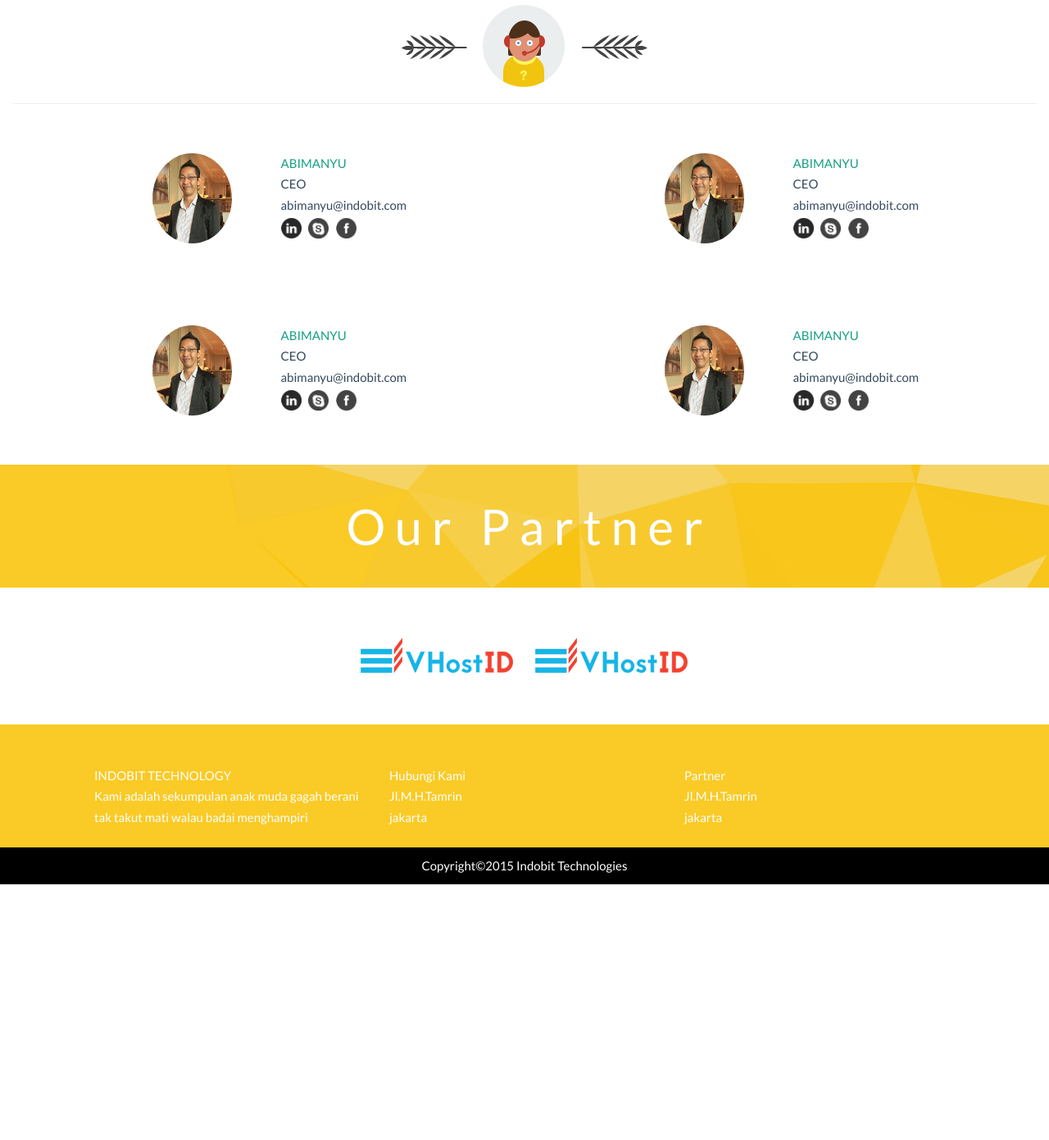
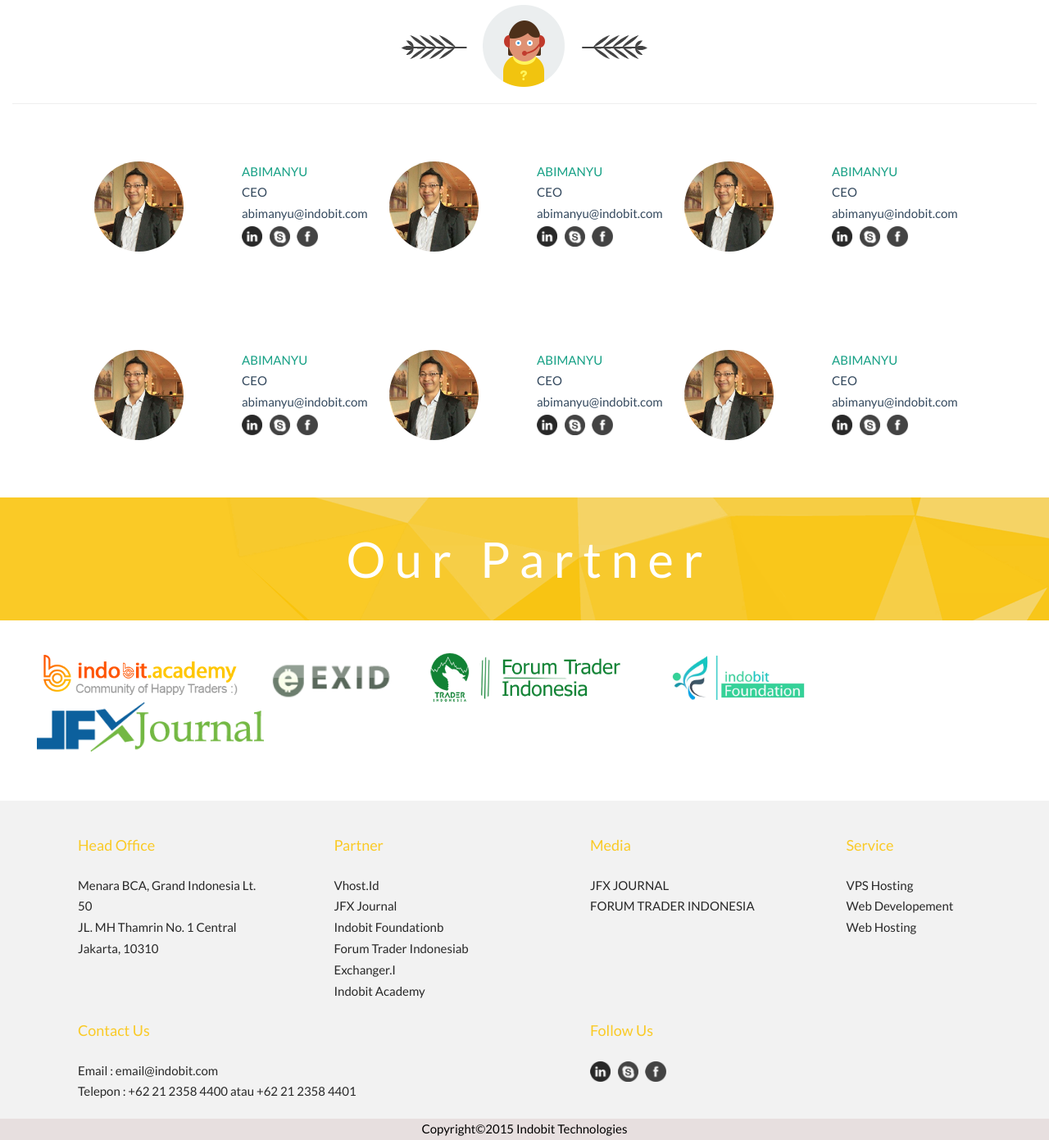
Before and after one commit to triakasah/biodata, a PHP site: page / in a window 1280 px wide. Shown: the part 484-1875 px from the top of the page at 82% size. Before the commit the page ends 1563 px from the top, so only its background shows below. Run offline with PHP 8.4, Linux system fonts and the light colour scheme.

Commit message:
barulagi

```diff
--- a/index.php
+++ b/index.php
@@ -57,8 +57,8 @@
         padding: 10px 100px;
         }
         .background2{
-        background: #34495E !important;
-        color: white;
+        background: #f2f2f2 !important;
+        /*color: white;*/
         /*padding: 10px 100px;*/
         }
         .font{
@@ -69,15 +69,40 @@
         }
         .font2{
         font-size: 15px;
-        color: white;
+        color: #282828;
         }
         .font1{
         font-size: 15px;
-        color: white;
+        color: black;
+        }
+        .font3{
+        color: #faca26;
         }
         .background3{
         background-image: url(images/assets/triangle.png);
-
+        }
+        .right{
+        padding: 10px 100px;
+        }
+        .tinggi{
+        height: 60px;
+        margin-left: 30px;
+        }
+        .top-bottom{
+        margin-top: 40px;
+        padding-left: 80px;
+        margin-bottom: 20px;
+        }
+        .top-bottom2{
+        padding-left: 80px;
+        margin-bottom: 20px;
+        }
+        .padding{
+        padding-left: 80px;
+        margin-bottom: 20px;
+        }
+        .background4{
+        background-color: #e7dfdf;
         }
         </style>
         <!-- HTML5 Shim and Respond.js IE8 support of HTML5 elements and media queries -->
@@ -119,18 +144,11 @@
             <hr>
             <legend></legend>
         </div>
-        <div class="col-xs-12 col-sm-12 col-md-12 col-lg-12 partner">
-
-            <div class="col-xs-3 col-sm-3 col-md-3 col-lg-3">
-                <div class="col-xs-12 col-sm-12 col-md-12 col-lg-12">
-                    <div class="col-xs-6 col-sm-6 col-md-6 col-lg-6">
-                    </div>
-                    <div class="col-xs-6 col-sm-6 col-md-6 col-lg-6">
+        <div class="col-xs-12 col-sm-12 col-md-12 col-lg-12 partner right">
+            <div class="col-xs-2 col-sm-2 col-md-2 col-lg-2">
                 <img src="images/bg.png" class="img-responsive bulat" alt="Image">
             </div>
-                </div>
-            </div>
-            <div class="col-xs-3 col-sm-3 col-md-3 col-lg-3 fontb">
+            <div class="col-xs-2 col-sm-2 col-md-2 col-lg-2 fontb">
                 <a href="#">ABIMANYU</a><br>
                 CEO<br>
                 abimanyu@indobit.com<br>
@@ -138,16 +156,21 @@
                 <img src="images/assets/skype.png" class="icon" alt="Image"> &nbsp
                 <img src="images/assets/fb.png" class="icon" alt="Image">
             </div>
-            <div class="col-xs-3 col-sm-3 col-md-3 col-lg-3">
-                <div class="col-xs-12 col-sm-12 col-md-12 col-lg-12">
-                    <div class="col-xs-6 col-sm-6 col-md-6 col-lg-6">
-                    </div>
-                    <div class="col-xs-6 col-sm-6 col-md-6 col-lg-6">
+            <div class="col-xs-2 col-sm-2 col-md-2 col-lg-2">
                 <img src="images/bg.png" class="img-responsive bulat" alt="Image">
             </div>
+            <div class="col-xs-2 col-sm-2 col-md-2 col-lg-2 fontb">
+                <a href="#">ABIMANYU</a><br>
+                CEO<br>
+                abimanyu@indobit.com<br>
+                <img src="images/assets/linkedin.png" class="icon" alt="Image"> &nbsp
+                <img src="images/assets/skype.png" class="icon" alt="Image"> &nbsp
+                <img src="images/assets/fb.png" class="icon" alt="Image">
             </div>
+            <div class="col-xs-2 col-sm-2 col-md-2 col-lg-2">
+                <img src="images/bg.png" class="img-responsive bulat" alt="Image">
             </div>
-            <div class="col-xs-3 col-sm-3 col-md-3 col-lg-3 fontb">
+            <div class="col-xs-2 col-sm-2 col-md-2 col-lg-2 fontb">
                 <a href="#">ABIMANYU</a><br>
                 CEO<br>
                 abimanyu@indobit.com<br>
@@ -156,18 +179,11 @@
                 <img src="images/assets/fb.png" class="icon" alt="Image">
             </div>
         </div>
-        <div class="col-xs-12 col-sm-12 col-md-12 col-lg-12 partner">
-
-            <div class="col-xs-3 col-sm-3 col-md-3 col-lg-3">
-                <div class="col-xs-12 col-sm-12 col-md-12 col-lg-12">
-                    <div class="col-xs-6 col-sm-6 col-md-6 col-lg-6">
-                    </div>
-                    <div class="col-xs-6 col-sm-6 col-md-6 col-lg-6">
+        <div class="col-xs-12 col-sm-12 col-md-12 col-lg-12 partner right">
+            <div class="col-xs-2 col-sm-2 col-md-2 col-lg-2">
                 <img src="images/bg.png" class="img-responsive bulat" alt="Image">
             </div>
-                </div>
-            </div>
-            <div class="col-xs-3 col-sm-3 col-md-3 col-lg-3 fontb">
+            <div class="col-xs-2 col-sm-2 col-md-2 col-lg-2 fontb">
                 <a href="#">ABIMANYU</a><br>
                 CEO<br>
                 abimanyu@indobit.com<br>
@@ -175,16 +191,21 @@
                 <img src="images/assets/skype.png" class="icon" alt="Image"> &nbsp
                 <img src="images/assets/fb.png" class="icon" alt="Image">
             </div>
-            <div class="col-xs-3 col-sm-3 col-md-3 col-lg-3">
-                <div class="col-xs-12 col-sm-12 col-md-12 col-lg-12">
-                    <div class="col-xs-6 col-sm-6 col-md-6 col-lg-6">
-                    </div>
-                    <div class="col-xs-6 col-sm-6 col-md-6 col-lg-6">
+            <div class="col-xs-2 col-sm-2 col-md-2 col-lg-2">
                 <img src="images/bg.png" class="img-responsive bulat" alt="Image">
             </div>
+            <div class="col-xs-2 col-sm-2 col-md-2 col-lg-2 fontb">
+                <a href="#">ABIMANYU</a><br>
+                CEO<br>
+                abimanyu@indobit.com<br>
+                <img src="images/assets/linkedin.png" class="icon" alt="Image"> &nbsp
+                <img src="images/assets/skype.png" class="icon" alt="Image"> &nbsp
+                <img src="images/assets/fb.png" class="icon" alt="Image">
             </div>
+            <div class="col-xs-2 col-sm-2 col-md-2 col-lg-2">
+                <img src="images/bg.png" class="img-responsive bulat" alt="Image">
             </div>
-            <div class="col-xs-3 col-sm-3 col-md-3 col-lg-3 fontb">
+            <div class="col-xs-2 col-sm-2 col-md-2 col-lg-2 fontb">
                 <a href="#">ABIMANYU</a><br>
                 CEO<br>
                 abimanyu@indobit.com<br>
@@ -199,31 +220,69 @@
             </div></center>
         </div>
         <div class="col-xs-12 col-sm-12 col-md-12 col-lg-12 partner">
-            <legend></legend>
-            <center>
-            <img src="images/ds.png" class="" alt="Image"> &nbsp &nbsp &nbsp<img src="images/ds.png" class="" alt="Image">
-            <!-- <legend></legend> -->
+            <img src="images/assets/academy.png" class="tinggi" alt="Image">
+            <img src="images/assets/exchanger-id.png" class="tinggi" alt="Image">
+            <img src="images/assets/fti.png" class="tinggi" alt="Image">
+            <img src="images/assets/ifon.jpg" class="tinggi" alt="Image">
+            <img src="images/assets/jfxjournal-logo.png" class="tinggi" alt="Image">
         </div>
-        </center>
+        <div class="col-xs-12 col-sm-12 col-md-12 col-lg-12 background2 font3">
+            <div class="col-xs-3 col-sm-3 col-md-3 col-lg-3 top-bottom">
+                Head Office
             </div>
-    <div class="col-xs-12 col-sm-12 col-md-12 col-lg-12 background font2">
-        <div class="col-xs-4 col-sm-4 col-md-4 col-lg-4 partner">
-            INDOBIT TECHNOLOGY <br>
-            Kami adalah sekumpulan anak muda gagah berani tak takut mati walau badai menghampiri
+            <div class="col-xs-3 col-sm-3 col-md-3 col-lg-3 top-bottom">
+                Partner
             </div>
-        <!-- <legend></legend><br> -->
-        <div class="col-xs-4 col-sm-4 col-md-4 col-lg-4 partner">
-            Hubungi Kami <br>
-            Jl.M.H.Tamrin <br>
-            jakarta
+            <div class="col-xs-3 col-sm-3 col-md-3 col-lg-3 top-bottom">
+                Media
             </div>
-        <div class="col-xs-4 col-sm-4 col-md-4 col-lg-4 partner">
-            Partner <br>
-            Jl.M.H.Tamrin <br>
-            jakarta
+            <div class="col-xs-3 col-sm-3 col-md-3 col-lg-3 top-bottom">
+                Service
             </div>
         </div>
-    <div class="col-xs-12 col-sm-12 col-md-12 col-lg-12 background1 font1">
+        <div class="col-xs-12 col-sm-12 col-md-12 col-lg-12 background2 font2">
+            <div class="col-xs-3 col-sm-3 col-md-3 col-lg-3 padding">
+                Menara BCA, Grand Indonesia Lt. 50 <br>
+                JL. MH Thamrin No. 1 Central Jakarta, 10310
+            </div>
+            <div class="col-xs-3 col-sm-3 col-md-3 col-lg-3 padding">
+                Vhost.Id <br>
+                JFX Journal<br>
+                Indobit Foundationb<br>
+                Forum Trader Indonesiab<br>
+                Exchanger.I<br>
+                Indobit Academy
+            </div>
+            <div class="col-xs-3 col-sm-3 col-md-3 col-lg-3 padding">
+                JFX JOURNAL<br>
+                FORUM TRADER INDONESIA
+            </div>
+            <div class="col-xs-3 col-sm-3 col-md-3 col-lg-3 padding">
+                VPS Hosting<br>
+                Web Developement<br>
+                Web Hosting
+            </div>
+        </div>
+        <div class="col-xs-12 col-sm-12 col-md-12 col-lg-12 background2 font3">
+            <div class="col-xs-6 col-sm-6 col-md-6 col-lg-6 top-bottom2">
+                Contact Us
+            </div>
+            <div class="col-xs-6 col-sm-6 col-md-6 col-lg-6 top-bottom2">
+                Follow Us
+            </div>
+        </div>
+        <div class="col-xs-12 col-sm-12 col-md-12 col-lg-12 background2 font2">
+            <div class="col-xs-6 col-sm-6 col-md-6 col-lg-6 padding">
+                Email : email@indobit.com<br>
+                Telepon : +62 21 2358 4400 atau +62 21 2358 4401
+            </div>
+            <div class="col-xs-6 col-sm-6 col-md-6 col-lg-6 top-bottom2">
+                <img src="images/assets/linkedin.png" class="icon" alt="Image"> &nbsp
+                <img src="images/assets/skype.png" class="icon" alt="Image"> &nbsp
+                <img src="images/assets/fb.png" class="icon" alt="Image">
+            </div>
+        </div>
+        <div class="col-xs-12 col-sm-12 col-md-12 col-lg-12 background4 font1">
             <center>Copyright©2015 Indobit Technologies</center>
         </div>
         <!-- jQuery -->
```
Also changed, not shown: images/assets/academy.png (added), images/assets/exchanger-id.png (added), images/assets/fti.png (added), images/assets/ifon.jpg (added), images/assets/jfxjournal-logo.png (added), 1 other file. Lines whose indentation alone changed are shown as unchanged.
